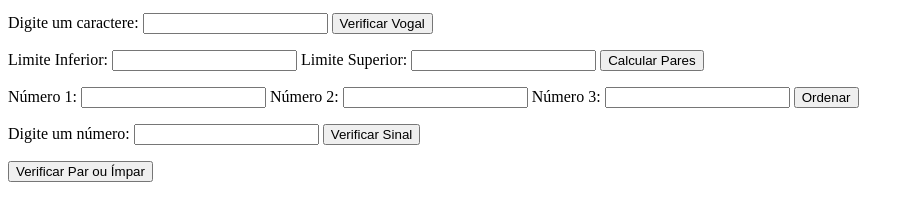
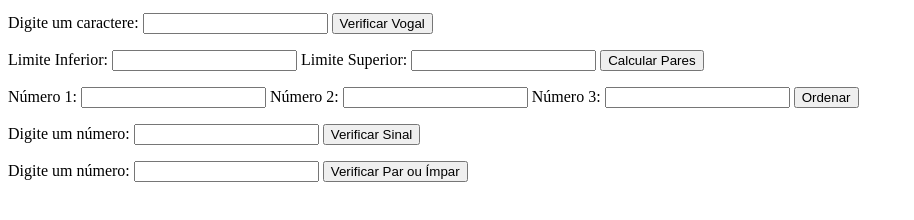
Before and after one commit to MrDenil/JavaScript.ATV, a plain HTML site: page index.html in a window 1280 px wide. Shown: the part 104-324 px from the top of the page, without its empty margins (0-914 px from the left). Drawn offline with Linux system fonts and the light colour scheme.

Commit message:
Update index.html

```diff
--- a/index.html
+++ b/index.html
@@ -31,7 +31,6 @@
     <label for="num3">Número 3:</label>
     <input type="number" id="num3">
     <button onclick="ordenar()">Ordenar</button>
-
     <p id="resultado4"></p>
 
     <label for="numero">Digite um número:</label>
@@ -39,9 +38,9 @@
     <button onclick="verificarSinal()">Verificar Sinal</button>
     <p id="resultado5"></p>
 
+    <label for="numeroParImpar">Digite um número:</label>
+    <input type="number" id="numeroParImpar">
     <button onclick="verificarParImpar()">Verificar Par ou Ímpar</button>
     <p id="resultado6"></p>
-
-
 </body>
 </html>
```
